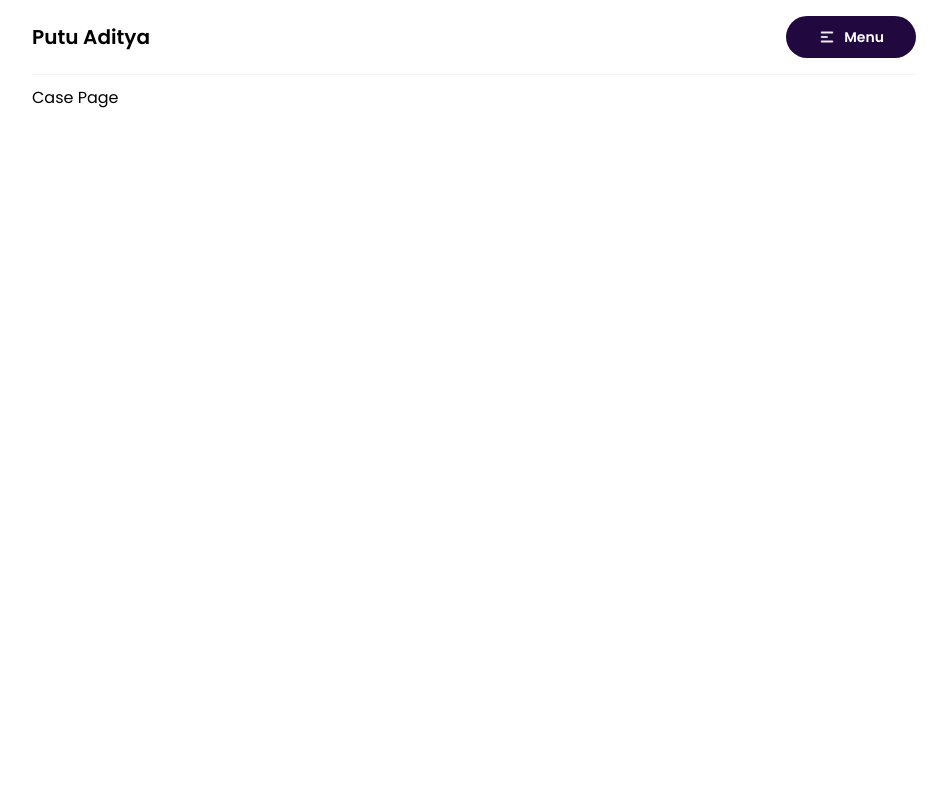
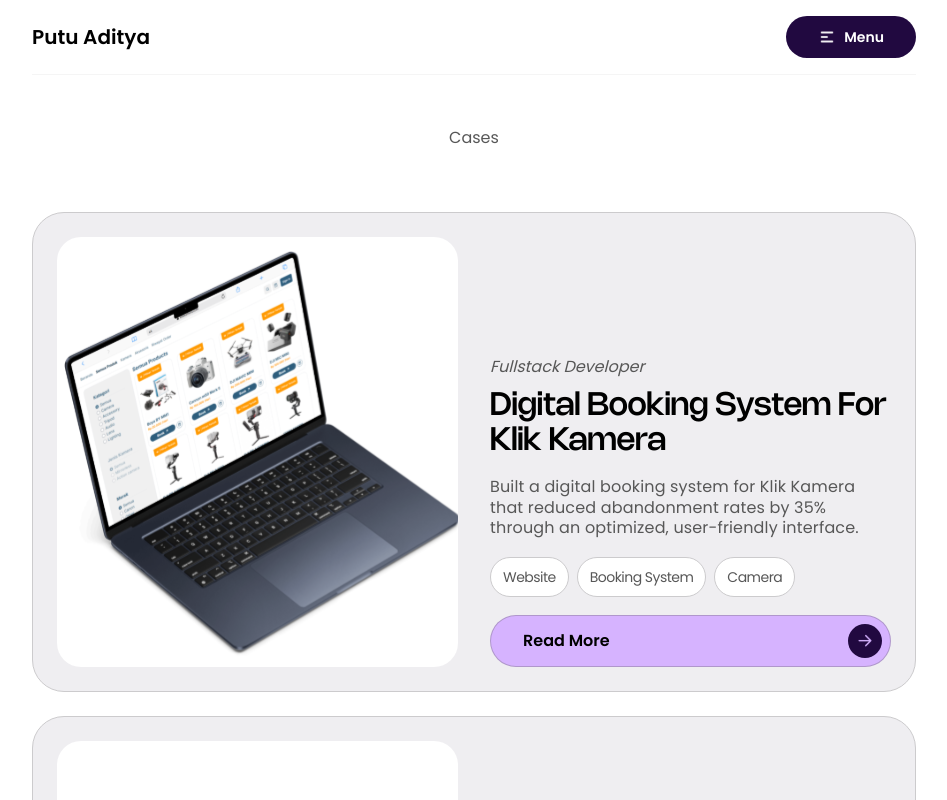
Before and after one commit to putuadityadev/portofolio-2025, a Next.js app: page /case in a window 1280 px wide. Shown: the top 800 px of the page, without its empty margins (166-1113 px from the left). Built offline with nearby package versions, Linux system fonts and the light colour scheme.

Commit message:
refactor: remove experiences page and update case page layout

```diff
--- a/app/case/page.tsx
+++ b/app/case/page.tsx
@@ -1,8 +1,31 @@
+import Card from "@/components/ui/Card";
+import SubHeadline from "@/components/ui/SubHeadline";
+import { Projects } from "@/utils/projectData";
 
 export default function Case() {
     return (
-        <main className="min-h-dvh pt-[86px]">
-            Case Page
+        <main className="min-h-dvh pt-[128px]">
+            <section className="flex flex-col items-center justify-center w-full gap-12 md:gap-16">
+                <SubHeadline>
+                    Cases
+                </SubHeadline>
+
+                <div className="flex flex-col justify-center items-center gap-6">
+                    {Projects.map((project) => (
+                        <Card
+                            key={project.id}
+                            id={project.id}
+                            title={project.title}
+                            description={project.description}
+                            images={project.images}
+                            role={project.detail.my_role}
+                            tags={project.tags}
+                            isHome={false}
+                        />
+                    ))}
+                </div>
+
+            </section>
         </main>
     )
 }
--- a/app/experiences/page.tsx
+++ /dev/null
@@ -1,9 +0,0 @@
-
-
-export default function Experiences() {
-    return (
-        <main className="min-h-dvh pt-[86px]">
-            Experiences Page
-        </main>
-    )
-}
--- a/components/Cases.tsx
+++ b/components/Cases.tsx
@@ -20,6 +20,7 @@
                         images={project.images}
                         tags={project.tags}
                         role={project.detail.my_role}
+                        isHome = {true}
                     />
                 ))}
             </div>
--- a/components/ui/Card.tsx
+++ b/components/ui/Card.tsx
@@ -16,20 +16,21 @@
     };
     tags: string[],
     role: string,
+    isHome?: boolean
 }
 
-export default function Card({id, title, description, images, tags, role} : CardProps) {
+export default function Card({id, title, description, images, tags, role, isHome} : CardProps) {
     console.log(id);
 
     return (
         <Link href={`/case/${id}`} className={`flex flex-col pointer-events-none md:pointer-events-auto ${
-            id === 1
+            (id === 1 || !isHome )
                 ? 'md:flex-row md:col-span-2 md:items-end'
                 : 'md:flex-col'
             } justify-center items-center p-6 self-stretch gap-8 rounded-4xl bg-cardBg border-[0.5px] border-paragraphBlack h-fit`}>
             {/* Image */}
             <div className={`relative overflow-hidden rounded-3xl md:h-[430px] ${
-                id === 1
+                (id === 1 || !isHome)
                     ? 'h-[245px] w-full md:w-1/2'
                     : 'h-[200px] w-full'
             }`}>
@@ -42,7 +43,7 @@
             </div>
             {/* Text */}
             <div className={`flex flex-col items-start ${
-                id === 1
+                (id === 1 || !isHome)
                     ? 'w-full md:w-1/2'
                     : 'w-full'
             }`}>
@@ -53,7 +54,7 @@
                             {title}
                         </Heading2>
                     </div>
-                    <Paragraph className={`${id !== 1 && 'md:hidden'}`}>
+                    <Paragraph className={`${(id !== 1 && isHome) && 'md:hidden'}`}>
                         {description}
                     </Paragraph>
                     <div className="flex flex-wrap items-center gap-2">
@@ -65,7 +66,7 @@
                     </div>
                     <Button
                         variants="detail"
-                        className="md:hidden"
+                        className={`${isHome && 'md:hidden'}`}
                     >
                         <Link href={`/case/${id}`}>
                             Read More
--- a/utils/data.ts
+++ b/utils/data.ts
@@ -4,10 +4,6 @@
     {
         name: 'Case',
         link: '/case'
-    },
-    {
-        name: 'Experiences',
-        link: '/experiences'
     },
     {
         name: 'Thoughts',
```
